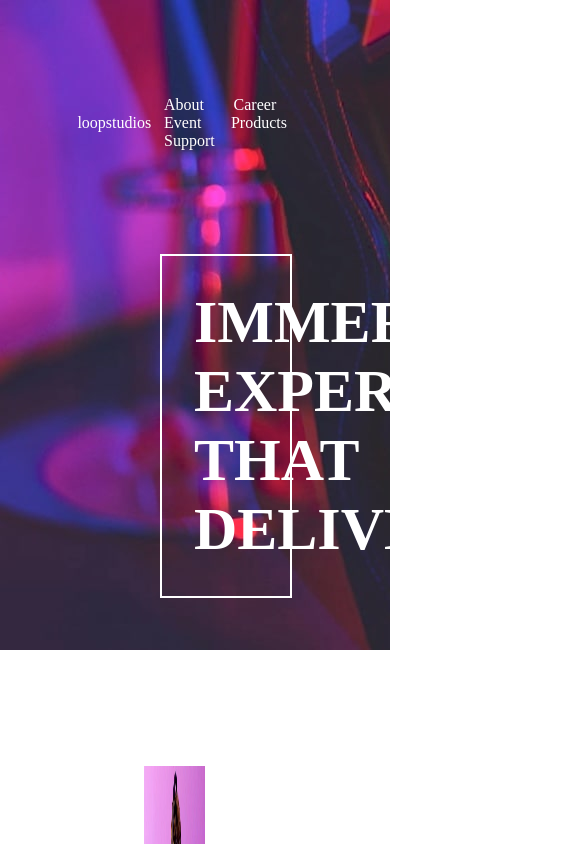
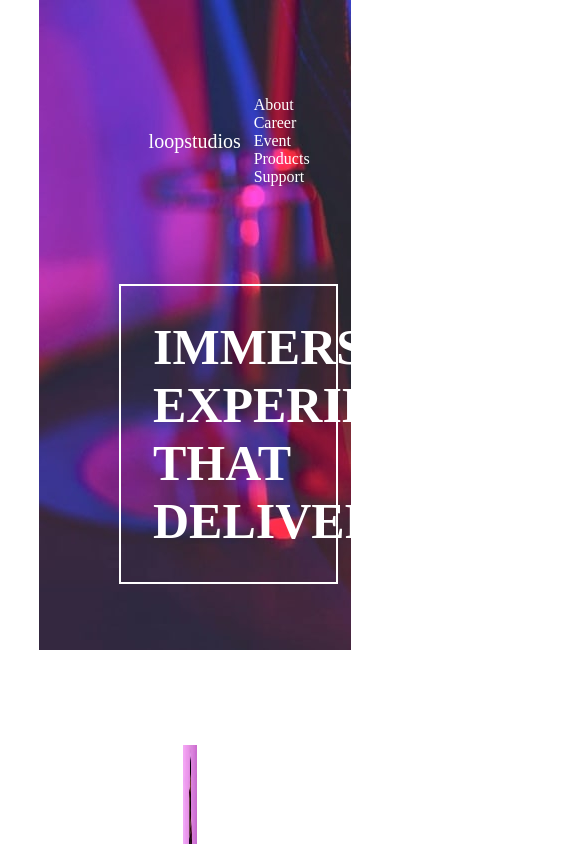
Before and after one commit to AbdulQohar1/Loop-studio-landing-page, a plain HTML site: page index.html in a window 390 px wide. Shown: the top 844 px of the page, 585 px wide, since content can reach past the window. Drawn offline with Linux system fonts and the light colour scheme.

Commit message:
#responsiveness

```diff
--- a/index.html
+++ b/index.html
@@ -11,8 +11,8 @@
 <body>
   <header>
    <div class="main-header">
-    <div>loopstudios</div>
-    <div>
+    <div class="loop">loopstudios</div>
+    <div class="nav-details">
       <a href="#" class="about">About</a>
       <a href="#" class="about">Career</a>
       <a href="#" class="about">Event</a>
@@ -51,7 +51,7 @@
     <div class="main-footer">
       <div>loopstudios</div>
       <div class="socials">
-        <i class="fab fa-facebook-f"></i>
+        <i class="fab fa-facebook"></i>
         <i class="fab fa-twitter"></i>
         <i class="fab fa-pinterest"></i>
         <i class="fab fa-instagram"></i>
--- a/style.css
+++ b/style.css
@@ -40,7 +40,7 @@ header{
  .immersive{
     border: 2px solid #fff;
     padding: 2rem;
-    font-size: 60px;
+    font-size: 55px;
 }
 
 .virtual-reality{
@@ -105,7 +105,7 @@ header{
     grid-template-columns: repeat(4, 1fr);
     gap: 15px;
     padding: 0 2rem;
-    margin: 1rem auto 2.5rem auto;
+    margin: 1rem auto 5.5rem auto;
 }
 
 footer{
@@ -148,3 +148,30 @@ footer{
 .copyright{
     opacity: 0.6;
 }
+
+@media screen and (max-width: 980px) {
+    body{
+        width: 80%;
+        margin: 0 auto;
+    }
+/*
+    header{
+        width: 70%;
+    } */
+
+    .loop{
+        font-size: 20px;
+        padding-left: 40px;
+    }
+    .mini-header{
+        width: 70%;
+        padding: 0 2rem;
+    }
+
+    .immersive{
+        display: block;
+        width: 100%;
+        font-size: 50px;
+
+    }
+}
```
